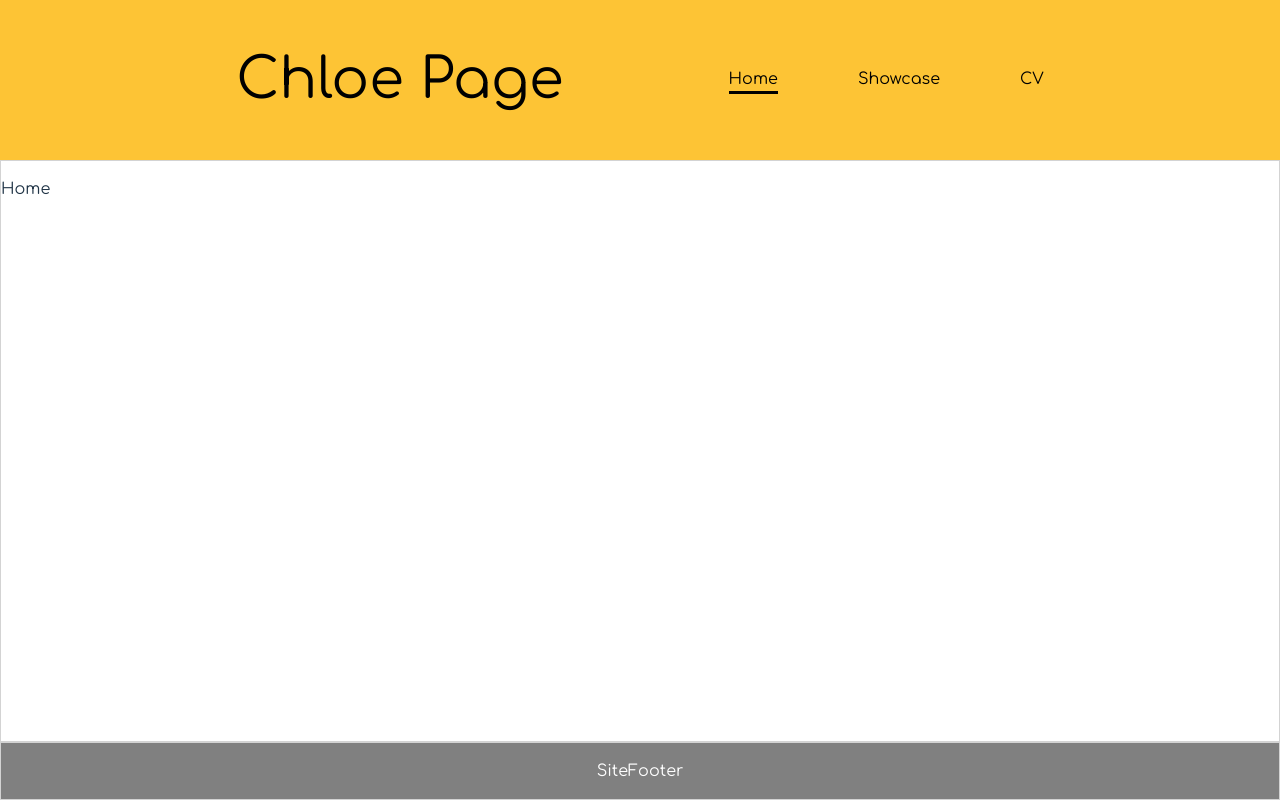
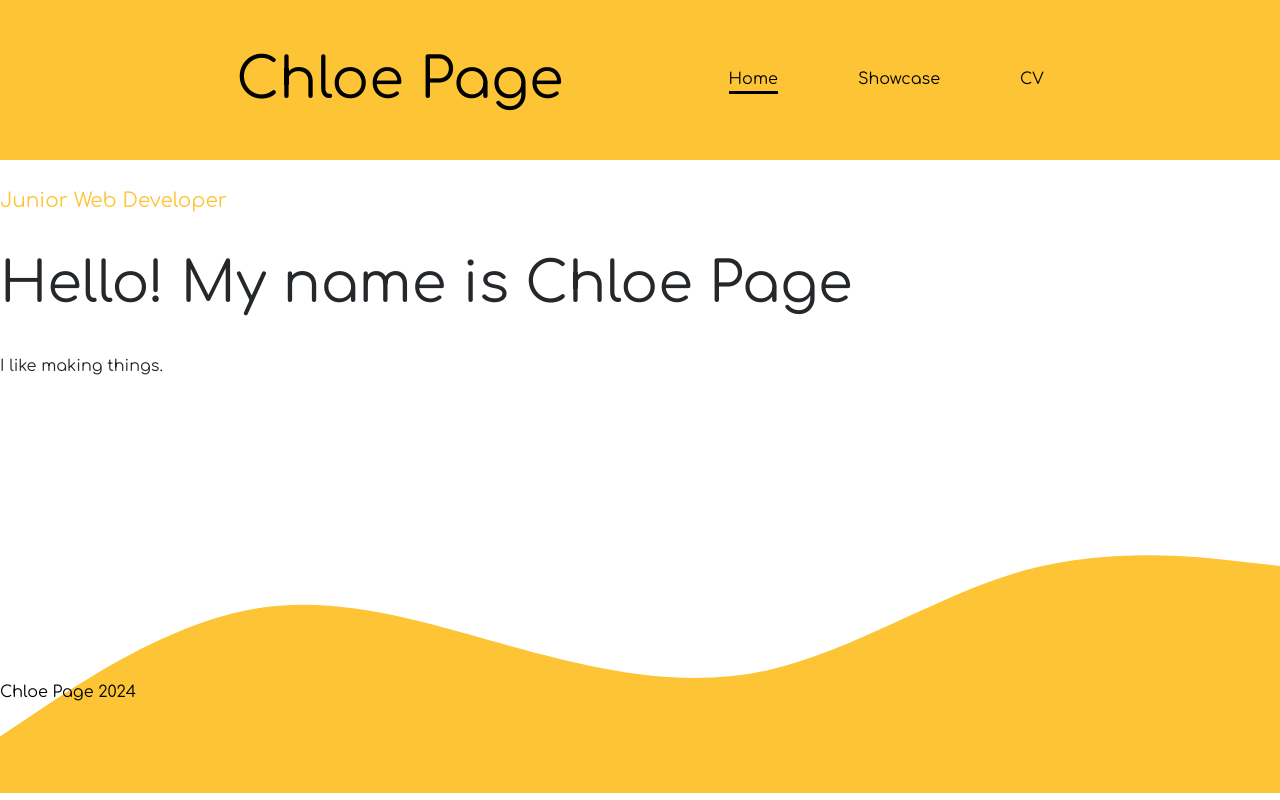
Before and after one commit to ChloeSAPage/portfolio, a React (Vite) app: page / in a window 1280 px wide. Built offline with nearby package versions, Linux system fonts and the light colour scheme.

Commit message:
Add wave to footer

```diff
--- a/src/assets/css/index.css
+++ b/src/assets/css/index.css
@@ -30,7 +30,7 @@ body {
 
     color-scheme: light dark;
     color: rgba(255, 255, 255, 0.87);
-    background-color: #242424;
+    background-color: white;
 
     font-synthesis: none;
     text-rendering: optimizeLegibility;
--- a/src/components/MainContent/MainContent.module.css
+++ b/src/components/MainContent/MainContent.module.css
@@ -1,5 +1,4 @@
 .wrapper {
-    border: 1px solid lightgray;
     display: flex;
     align-items: stretch;
     justify-content: center;
--- a/src/components/SiteFooter/SiteFooter.jsx
+++ b/src/components/SiteFooter/SiteFooter.jsx
@@ -1,7 +1,18 @@
 import styles from "./SiteFooter.module.css";
 
 function SiteFooter() {
-    return <div className={styles.wrapper}>SiteFooter</div>;
+    return (
+        <div className={styles.wrapper}>
+            <svg xmlns="http://www.w3.org/2000/svg" viewBox="0 0 1440 320">
+                <path
+                    fill="#fdc435"
+                    fill-opacity="1"
+                    d="M0,256L48,224C96,192,192,128,288,112C384,96,480,128,576,154.7C672,181,768,203,864,181.3C960,160,1056,96,1152,69.3C1248,43,1344,53,1392,58.7L1440,64L1440,320L1392,320C1344,320,1248,320,1152,320C1056,320,960,320,864,320C768,320,672,320,576,320C480,320,384,320,288,320C192,320,96,320,48,320L0,320Z"
+                ></path>
+            </svg>
+            <p className={styles.content}>Chloe Page 2024</p>
+        </div>
+    );
 }
 
 export default SiteFooter;
--- a/src/components/SiteFooter/SiteFooter.module.css
+++ b/src/components/SiteFooter/SiteFooter.module.css
@@ -1,9 +1,15 @@
 .wrapper {
-    padding: 1rem;
-    border: 1px solid lightgray;
-    display: flex;
-    align-items: center;
-    justify-content: center;
-    color: white;
-    background: grey;
+    color: black;
 }
+
+.content {
+    color: black;
+    position: fixed;
+    bottom: 5rem;
+    z-index: 1;
+}
+
+.wave {
+    position: relative;
+    z-index: 0;
+}
--- a/src/components/views/Home/Home.jsx
+++ b/src/components/views/Home/Home.jsx
@@ -3,7 +3,9 @@ import styles from "./Home.module.css";
 function Home() {
     return (
         <div className={styles.wrapper}>
-            <p>Home</p>
+            <h4 className={styles.tagline}>Junior Web Developer</h4>
+            <h1>Hello! My name is Chloe Page</h1>
+            <p>I like making things.</p>
         </div>
     );
 }
--- a/src/components/views/Home/Home.module.css
+++ b/src/components/views/Home/Home.module.css
@@ -1,4 +1,9 @@
 .wrapper {
     background: white;
     width: 100%;
+    color: var(--black);
 }
+
+.tagline {
+    color: var(--yellow);
+}
```
Also changed, not shown: public/images/wave.svg (added), 1 other file (tests, documents, lock files or other folders).
